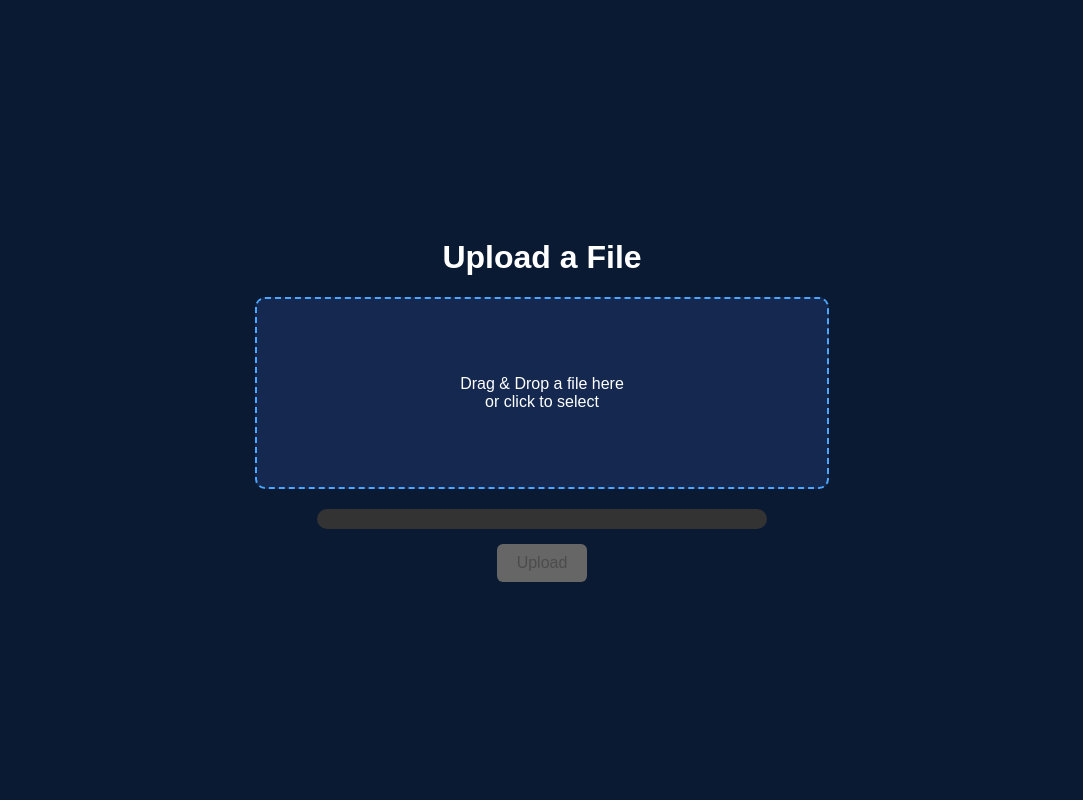
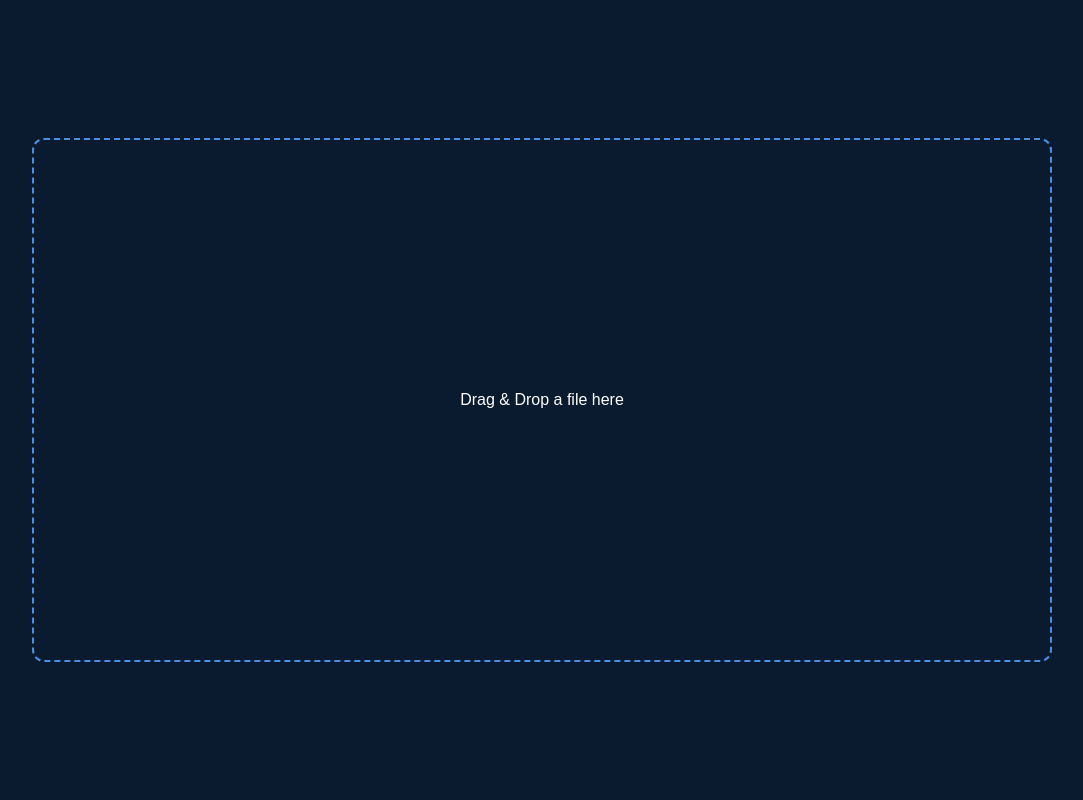
Before and after one commit to Nataho/FileFly, a Flask app: page / in a window 1280 px wide. Shown: the whole page, without its empty margins (98-1181 px from the left). Run offline with Flask 3, Linux system fonts and the light colour scheme.

Commit message:
0.0.3
HTML - made the drop file box a bit bigger, added a popup screen for file editing, file author and preview.

CSS - idk what's new, it's just that it's very nice

JS - just AI generated everything, so i don't really know what's happening

Python - sending indicator changed to [RECEIVED!]

```diff
--- a/app.py
+++ b/app.py
@@ -40,20 +40,25 @@ def index():
 def upload():
     if "file" not in request.files:
         return jsonify({"success": False, "error": "No file part"}), 400
+
     file = request.files["file"]
+    sender = request.form.get("sender", "noname") or "noname"
+
     if file.filename == "":
         return jsonify({"success": False, "error": "No selected file"}), 400
 
-    # Log "sending..."
-    print(f"{Colors['cyan']}[SENDING...] {Colors['white']}Uploading file: {Colors['yellow']}{file.filename}{RESET}")
+    # Create sender folder if not exists
+    sender_folder = os.path.join(UPLOAD_FOLDER, sender)
+    os.makedirs(sender_folder, exist_ok=True)
 
-    # Save file
-    file.save(os.path.join(UPLOAD_FOLDER, file.filename))
+    filepath = os.path.join(sender_folder, file.filename)
+    file.save(filepath)
 
-    # Log "sent!"
-    print(f"{Colors['bright_green']}[SENT!] {Colors['yellow']}{file.filename}{RESET}")
+    # print(f"{Colors['cyan']}[SENDING...] {Colors['white']}File: {Colors['yellow']}{file.filename}{RESET}")
+    print(f"{Colors['bright_green']}[RECEIVED!] {Colors['yellow']}{file.filename}{Colors['white']} by {Colors['bright_purple']}{sender}{RESET}")
 
     return jsonify({"success": True})
 
+
 if __name__ == "__main__":
     app.run(host="0.0.0.0", port=5000)
--- /dev/null
+++ b/static/script.js
@@ -0,0 +1,112 @@
+const dropArea = document.getElementById("drop-area");
+const fileElem = document.getElementById("fileElem");
+const overlay = document.getElementById("overlay");
+const preview = document.getElementById("preview");
+const uploadBtn = document.getElementById("uploadBtn");
+const senderInput = document.getElementById("sender");
+const filenameBase = document.getElementById("filename-base");
+const filenameExt = document.getElementById("filename-ext");
+const progressContainer = document.getElementById("progress-container");
+const progressBar = document.getElementById("progress-bar");
+
+let selectedFile = null;
+
+// Drag and drop
+dropArea.addEventListener("dragover", (e) => {
+  e.preventDefault();
+  dropArea.style.background = "rgba(74,144,226,0.2)";
+});
+dropArea.addEventListener("dragleave", () => {
+  dropArea.style.background = "transparent";
+});
+dropArea.addEventListener("drop", (e) => {
+  e.preventDefault();
+  dropArea.style.background = "transparent";
+  handleFile(e.dataTransfer.files[0]);
+});
+
+// Handle file
+function handleFile(file) {
+  if (!file) return;
+  selectedFile = file;
+
+  // Preview
+  preview.innerHTML = "";
+  if (file.type.startsWith("image/")) {
+    const img = document.createElement("img");
+    img.src = URL.createObjectURL(file);
+    preview.appendChild(img);
+  } else if (file.type.startsWith("video/")) {
+    const video = document.createElement("video");
+    video.src = URL.createObjectURL(file);
+    video.controls = true;
+    preview.appendChild(video);
+  } else {
+    alert("Only images and videos can be previewed.");
+    return;
+  }
+
+  // Filename editing
+  const parts = file.name.split(".");
+  const ext = parts.pop();
+  const base = parts.join(".");
+  filenameBase.value = base;
+  filenameExt.textContent = "." + ext;
+
+  // Enable popup + upload button
+  overlay.classList.remove("hidden");
+  uploadBtn.classList.add("enabled");
+  uploadBtn.disabled = false;
+}
+
+// Upload
+uploadBtn.addEventListener("click", () => {
+  if (!selectedFile) return;
+
+  const sender = senderInput.value.trim() || "noname";
+  const finalName = filenameBase.value + filenameExt.textContent;
+
+  const formData = new FormData();
+  formData.append("file", selectedFile, finalName);
+  formData.append("sender", sender);
+
+  // Button state
+  uploadBtn.classList.remove("enabled");
+  uploadBtn.classList.add("sending");
+  uploadBtn.textContent = "Sending...";
+
+  progressContainer.classList.remove("hidden");
+  progressBar.style.width = "0";
+
+  const xhr = new XMLHttpRequest();
+  xhr.open("POST", "/upload", true);
+
+  xhr.upload.onprogress = (e) => {
+    if (e.lengthComputable) {
+      const percent = (e.loaded / e.total) * 100;
+      progressBar.style.width = percent + "%";
+    }
+  };
+
+  xhr.onload = () => {
+    if (xhr.status === 200) {
+      uploadBtn.classList.remove("sending");
+      uploadBtn.classList.add("sent");
+      uploadBtn.textContent = "Sent!";
+      uploadBtn.disabled = true;
+      selectedFile = null;
+      setTimeout(() => {
+        overlay.classList.add("hidden");
+        preview.innerHTML = "";
+        progressBar.style.width = "0";
+        uploadBtn.textContent = "Upload";
+        uploadBtn.className = "";
+        uploadBtn.disabled = true;
+      }, 1500);
+    } else {
+      alert("Upload failed.");
+    }
+  };
+
+  xhr.send(formData);
+});
--- a/static/style.css
+++ b/static/style.css
@@ -1,74 +1,128 @@
 body {
-  background-color: #0a1a33;
+  margin: 0;
+  font-family: Arial, sans-serif;
+  background: #0a1a2f;
   color: white;
-  font-family: Arial, sans-serif;
   display: flex;
   justify-content: center;
   align-items: center;
   height: 100vh;
-  margin: 0;
 }
 
-.container {
+.upload-container {
   text-align: center;
 }
 
 #drop-area {
-  border: 2px dashed #4da6ff;
-  border-radius: 10px;
+  border: 2px dashed #4a90e2;
+  border-radius: 12px;
   padding: 60px;
-  width: 450px;
-  margin: 20px auto;
+  width: 70vw;
+  height: 50vh;
+  display: flex;
+  justify-content: center;
+  align-items: center;
   cursor: pointer;
-  background-color: #142850;
-  transition: background-color 0.3s;
+  transition: background 0.3s;
+}
+#drop-area:hover {
+  background: rgba(74, 144, 226, 0.1);
 }
 
-#drop-area:hover {
-  background-color: #1c3660;
+/* Overlay background */
+.overlay {
+  position: fixed;
+  top: 0;
+  left: 0;
+  right: 0;
+  bottom: 0;
+  background: rgba(0, 0, 0, 0.7);
+  display: flex;
+  justify-content: center;
+  align-items: center;
+}
+.overlay.hidden {
+  display: none;
 }
 
-#file-info {
-  margin: 15px;
-  font-size: 14px;
+/* Popup box */
+.popup {
+  background: white;
+  color: black;
+  border-radius: 10px;
+  padding: 20px;
+  width: 80vw;
+  height: 70vh;
+  display: flex;
+  gap: 20px;
 }
 
-.progress-container {
-  width: 450px;
-  height: 20px;
-  background: #333;
-  border-radius: 10px;
-  overflow: hidden;
-  margin: 15px auto;
+.popup-left {
+  flex: 2;
+  display: flex;
+  justify-content: center;
+  align-items: center;
+}
+#preview img, #preview video {
+  max-width: 100%;
+  max-height: 100%;
+  border-radius: 8px;
 }
 
+.popup-right {
+  flex: 1;
+  display: flex;
+  flex-direction: column;
+  justify-content: flex-start;
+}
+
+#uploadBtn {
+  padding: 10px;
+  border: none;
+  border-radius: 6px;
+  background: gray;
+  color: white;
+  cursor: not-allowed;
+  font-size: 16px;
+  transition: background 0.3s;
+}
+#uploadBtn.enabled {
+  background: #007bff;
+  cursor: pointer;
+}
+#uploadBtn.sending {
+  background: green;
+}
+#uploadBtn.sent {
+  background: yellow;
+  color: black;
+  cursor: not-allowed;
+}
+
+#progress-container {
+  margin-top: 10px;
+  width: 100%;
+  height: 20px;
+  background: #ddd;
+  border-radius: 5px;
+  overflow: hidden;
+}
 #progress-bar {
   height: 100%;
-  width: 0%;
-  background: #4da6ff;
+  width: 0;
+  background: #4a90e2;
   transition: width 0.2s;
 }
 
-button {
-  padding: 10px 20px;
-  border: none;
-  border-radius: 6px;
-  font-size: 16px;
-  cursor: pointer;
-  transition: background-color 0.3s, transform 0.1s;
+.filename-edit {
+  display: flex;
+  align-items: center;
 }
-
-button:disabled {
-  background-color: #666;
-  cursor: not-allowed;
+#filename-base {
+  padding: 5px;
+  flex: 1;
 }
-
-/* Button states */
-button.blue { background-color: #007bff; color: white; }
-button.green { background-color: #28a745; color: white; }
-button.yellow { background-color: #ffc107; color: black; }
-button.red { background-color: #dc3545; color: white; }
-
-button:not(:disabled):active {
-  transform: scale(0.97);
+#filename-ext {
+  margin-left: 5px;
+  font-weight: bold;
 }
--- a/templates/index.html
+++ b/templates/index.html
@@ -2,96 +2,41 @@
 <html lang="en">
 <head>
   <meta charset="UTF-8">
-  <title>File Upload</title>
+  <title>Upload Media</title>
   <link rel="stylesheet" href="{{ url_for('static', filename='style.css') }}">
 </head>
 <body>
-  <div class="container">
-    <h1>Upload a File</h1>
-
+  <div class="upload-container">
     <div id="drop-area">
-      <p>Drag & Drop a file here<br>or click to select</p>
-      <input type="file" id="fileElem" hidden>
+      <p>Drag & Drop a file here</p>
+      <input type="file" id="fileElem" accept="image/*,video/*" hidden>
     </div>
-
-    <div id="file-info"></div>
-
-    <div class="progress-container">
-      <div id="progress-bar"></div>
-    </div>
-
-    <button id="upload-btn" disabled>Upload</button>
   </div>
 
-  <script>
-    const dropArea = document.getElementById("drop-area");
-    const fileInput = document.getElementById("fileElem");
-    const fileInfo = document.getElementById("file-info");
-    const uploadBtn = document.getElementById("upload-btn");
-    const progressBar = document.getElementById("progress-bar");
+  <!-- Popup overlay -->
+  <div id="overlay" class="overlay hidden">
+    <div class="popup">
+      <div class="popup-left">
+        <div id="preview"></div>
+      </div>
+      <div class="popup-right">
+        <label>Sender Name:</label>
+        <input type="text" id="sender" placeholder="Enter your name (default: noname)">
+        <br><br>
+        <label>File Name:</label>
+        <div class="filename-edit">
+          <input type="text" id="filename-base">
+          <span id="filename-ext"></span>
+        </div>
+        <br><br>
+        <button id="uploadBtn" disabled>Upload</button>
+        <div id="progress-container" class="hidden">
+          <div id="progress-bar"></div>
+        </div>
+      </div>
+    </div>
+  </div>
 
-    let currentFile = null;
-
-    // === Drag & Drop handling ===
-    ["dragenter", "dragover", "dragleave", "drop"].forEach(eventName => {
-      dropArea.addEventListener(eventName, e => e.preventDefault());
-      document.body.addEventListener(eventName, e => e.preventDefault());
-    });
-
-    dropArea.addEventListener("drop", e => {
-      const file = e.dataTransfer.files[0];
-      handleFile(file);
-    });
-
-    dropArea.addEventListener("click", () => fileInput.click());
-    fileInput.addEventListener("change", () => handleFile(fileInput.files[0]));
-
-    function handleFile(file) {
-      if (!file) return;
-      currentFile = file;
-      fileInfo.textContent = "Selected: " + file.name;
-      uploadBtn.disabled = false;
-      uploadBtn.className = "blue";
-    }
-
-    // === Upload logic ===
-    uploadBtn.addEventListener("click", () => {
-      if (!currentFile) return;
-
-      uploadBtn.disabled = true;
-      uploadBtn.className = "green";
-      uploadBtn.textContent = "Uploading...";
-
-      const formData = new FormData();
-      formData.append("file", currentFile);
-
-      const xhr = new XMLHttpRequest();
-      xhr.open("POST", "/upload");
-
-      xhr.upload.onprogress = (e) => {
-        if (e.lengthComputable) {
-          const percent = (e.loaded / e.total) * 100;
-          progressBar.style.width = percent + "%";
-        }
-      };
-
-      xhr.onload = () => {
-        if (xhr.status === 200) {
-          uploadBtn.className = "yellow";
-          uploadBtn.textContent = "Sent!";
-          fileInfo.textContent = "";
-          currentFile = null;
-          setTimeout(() => {
-            progressBar.style.width = "0%"; // reset
-          }, 800);
-        } else {
-          uploadBtn.className = "red";
-          uploadBtn.textContent = "Error!";
-        }
-      };
-
-      xhr.send(formData);
-    });
-  </script>
+  <script src="{{ url_for('static', filename='script.js') }}"></script>
 </body>
 </html>
--- a/uploads/placeholder.txt
+++ b/uploads/placeholder.txt
@@ -1 +1,5 @@
 this is only a placeholder, don't mind this file. you can remove this
+
+for developers.
+    - please do put a folder named "asdf" for it it inside the .gitignore
+    - put all the uploaded folders and files in there
```
Also changed, not shown: templates/next.html (added, +48 -0 lines).
